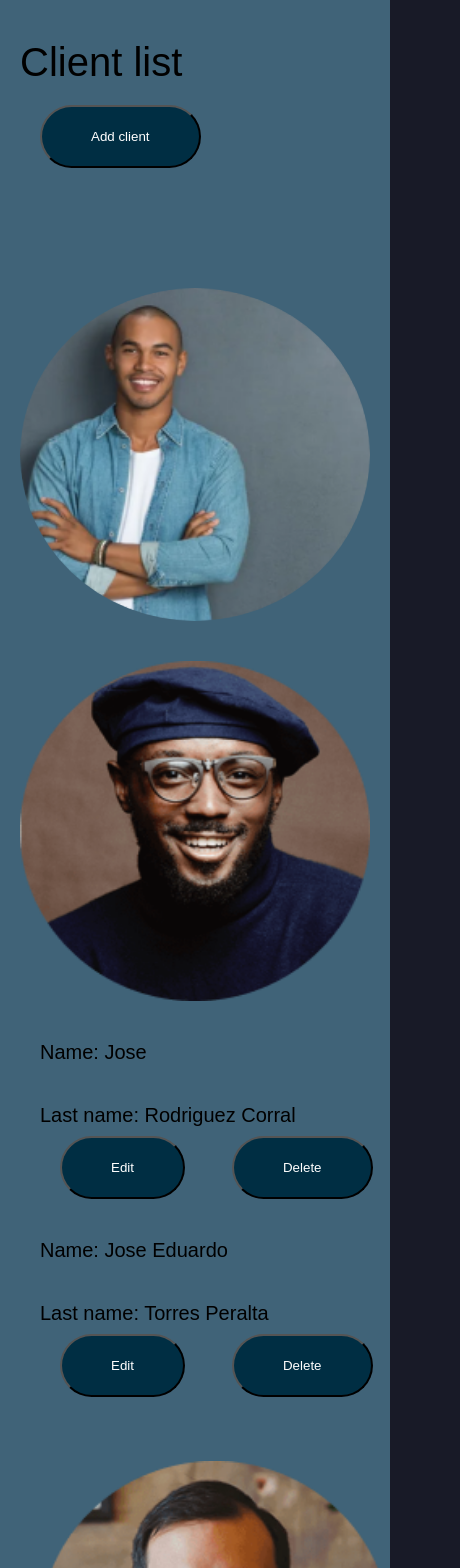
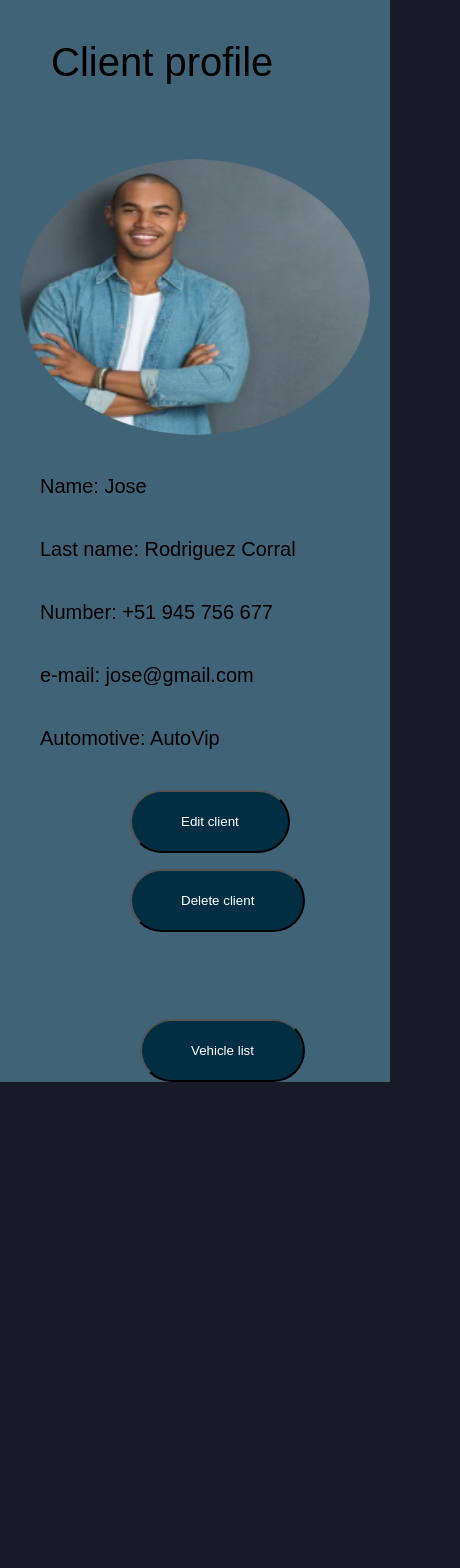
Before and after one commit to AplicacionesWeb-DriveSmart/frontend-carhelp, a Vue app: page / in a window 390 px wide. Shown: the top 1568 px of the page, 460 px wide, since content can reach past the window. After the commit the page ends 1082 px from the top, so only its background shows below. Built offline with nearby package versions, Linux system fonts and the light colour scheme.

Commit message:
feat: added client-profile component

```diff
--- a/src/App.vue
+++ b/src/App.vue
@@ -3,18 +3,19 @@ import Register from './components/pages/register.component.vue'
 import LoginForm from "./components/login/login.component.vue";
 import Menu from './components/pages/menu.component.vue'
 import ClientList from "./components/pages/client-list.component.vue";
+import ClientProfile from "./components/pages/client-profile.component.vue";
 
 
 
 export default {
   name:'app',
-  components: {ClientList, Register, LoginForm, Menu}
+  components: {ClientList, ClientProfile, Register, LoginForm, Menu}
 }
 
 </script>
 
 <template>
- <ClientList></ClientList>
+ <ClientProfile></ClientProfile>
 </template>
 
 <style scoped>
--- a/src/components/pages/client-list.component.vue
+++ b/src/components/pages/client-list.component.vue
@@ -1,7 +1,7 @@
 
 <script>
 export default {
-  name: 'Clientlist',
+  name: 'ClientList',
 }
 </script>
 
--- /dev/null
+++ b/src/components/pages/client-profile.component.vue
@@ -0,0 +1,250 @@
+
+<script>
+export default {
+  name: 'ClientProfile',
+}
+</script>
+
+
+<template>
+  <div class="div">
+    <div class="div-2">
+      <div class="div-3">Client profile</div>
+      <div class="div-4">
+        <div class="div-5">
+          <div class="column">
+            <img
+                loading="lazy"
+                srcSet="src/assets/img/persona1.png"
+                class="img"
+            />
+          </div>
+          <div class="column-2">
+            <div class="div-6">
+              <div class="div-7">Name: Jose</div>
+              <div class="div-8">Last name: Rodriguez Corral</div>
+              <div class="div-9">Number: +51 945 756 677</div>
+              <div class="div-10">e-mail: jose@gmail.com</div>
+              <div class="div-11">Automotive: AutoVip</div>
+            </div>
+          </div>
+        </div>
+      </div>
+      <div class="div-12">
+        <div class="div-13"><button>Edit client</button></div>
+        <div class="div-14"><button>Delete client</button></div>
+      </div>
+      <div class="div-15"><button>Vehicle list</button></div>
+    </div>
+  </div>
+</template>
+
+
+
+<style scoped>
+.div {
+  background-color: #181a27;
+  display: flex;
+  flex-direction: column;
+  align-items: center;
+  padding: 80px 60px 0;
+}
+@media (max-width: 991px) {
+  .div {
+    padding: 0 20px;
+  }
+}
+.div-2 {
+  background-color: #406378;
+  display: flex;
+  width: 100%;
+  max-width: 1418px;
+  flex-direction: column;
+  align-items: start;
+  padding: 73px 69px;
+}
+@media (max-width: 991px) {
+  .div-2 {
+    max-width: 100%;
+    padding: 0 20px;
+  }
+}
+.div-3 {
+  color: #000;
+  margin: 54px 0 0 31px;
+  font: 500 80px Roboto Mono, sans-serif;
+}
+@media (max-width: 991px) {
+  .div-3 {
+    max-width: 100%;
+    margin-top: 40px;
+    font-size: 40px;
+  }
+}
+.div-4 {
+  margin-top: 34px;
+  width: 925px;
+  max-width: 100%;
+}
+.div-5 {
+  gap: 20px;
+  display: flex;
+}
+@media (max-width: 991px) {
+  .div-5 {
+    flex-direction: column;
+    align-items: stretch;
+    gap: 0px;
+  }
+}
+.column {
+  display: flex;
+  flex-direction: column;
+  line-height: normal;
+  width: 61%;
+  margin-left: 0px;
+}
+@media (max-width: 991px) {
+  .column {
+    width: 100%;
+  }
+}
+.img {
+  aspect-ratio: 1.27;
+  object-fit: auto;
+  object-position: center;
+  width: 100%;
+  border-radius: 50%;
+  flex-grow: 1;
+}
+@media (max-width: 991px) {
+  .img {
+    max-width: 100%;
+    margin-top: 40px;
+  }
+}
+.column-2 {
+  display: flex;
+  flex-direction: column;
+  line-height: normal;
+  width: 39%;
+  margin-left: 20px;
+}
+@media (max-width: 991px) {
+  .column-2 {
+    width: 100%;
+  }
+}
+.div-6 {
+  display: flex;
+  flex-direction: column;
+  align-self: stretch;
+  font-size: 20px;
+  color: #000;
+  font-weight: 500;
+  margin: auto 0;
+}
+@media (max-width: 991px) {
+  .div-6 {
+    margin-top: 40px;
+  }
+}
+.div-7 {
+  font-family: Roboto Mono, sans-serif;
+}
+.div-8 {
+  font-family: Roboto Mono, sans-serif;
+  margin-top: 54px;
+}
+@media (max-width: 991px) {
+  .div-8 {
+    margin-top: 40px;
+  }
+}
+.div-9 {
+  font-family: Roboto Mono, sans-serif;
+  margin-top: 52px;
+}
+@media (max-width: 991px) {
+  .div-9 {
+    margin-top: 40px;
+  }
+}
+.div-10 {
+  font-family: Roboto Mono, sans-serif;
+  margin-top: 60px;
+}
+@media (max-width: 991px) {
+  .div-10 {
+    margin-top: 40px;
+  }
+}
+.div-11 {
+  font-family: Roboto Mono, sans-serif;
+  margin-top: 54px;
+}
+@media (max-width: 991px) {
+  .div-11 {
+    margin-top: 40px;
+  }
+}
+.div-12 {
+  display: flex;
+  width: 556px;
+  max-width: 100%;
+  gap: 16px;
+  font-size: 20px;
+  color: #fff;
+  font-weight: 400;
+  text-align: center;
+  margin: 145px 0 0 90px;
+}
+@media (max-width: 991px) {
+  .div-12 {
+    flex-wrap: wrap;
+    margin-top: 40px;
+  }
+}
+
+@media (max-width: 991px) {
+  .div-13 {
+    padding: 0 20px;
+  }
+}
+
+@media (max-width: 991px) {
+  .div-14 {
+    padding: 0 20px;
+  }
+}
+
+@media (max-width: 991px) {
+  .div-15 {
+    margin: 40px 0 0 10px;
+    padding: 0 20px;
+  }
+}
+
+.div-15 button{
+  font-family: Roboto Mono, sans-serif;
+  border-radius: 40px;
+  background-color: #002e43;
+  justify-content: center;
+  padding: 22px 49px;
+  color: #ffffff;
+  margin: 47px 0 0 90px;
+}
+
+button{
+  font-family: Roboto Mono, sans-serif;
+  border-radius: 40px;
+  background-color: #002e43;
+  justify-content: center;
+  padding: 22px 49px;
+  color: #ffffff;
+
+}
+
+
+
+</style>
--- a/src/style.css
+++ b/src/style.css
@@ -1,7 +1,7 @@
 body {
   background-color: #181A27;
   margin: 0;
-  overflow: hidden;
+  /*overflow: hidden;*/
 
   /* any other global styles you want */
 }
```
